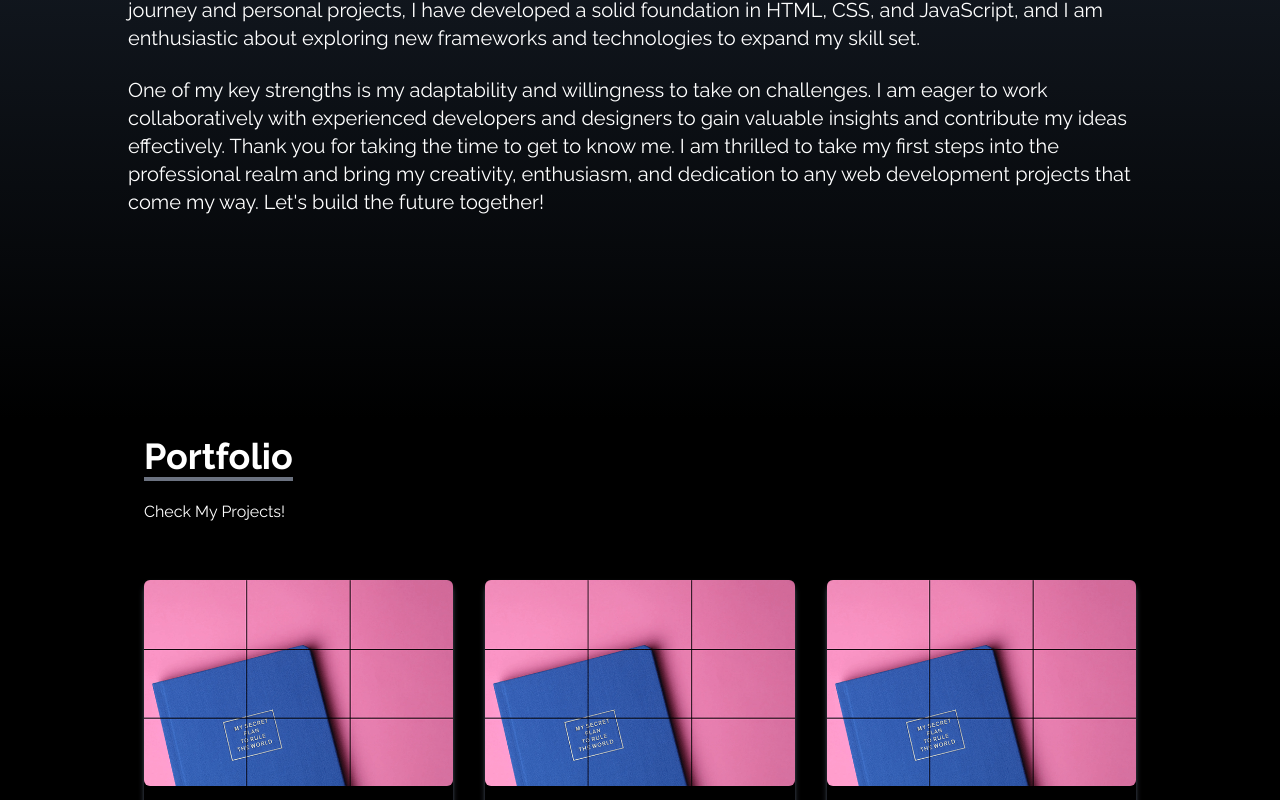
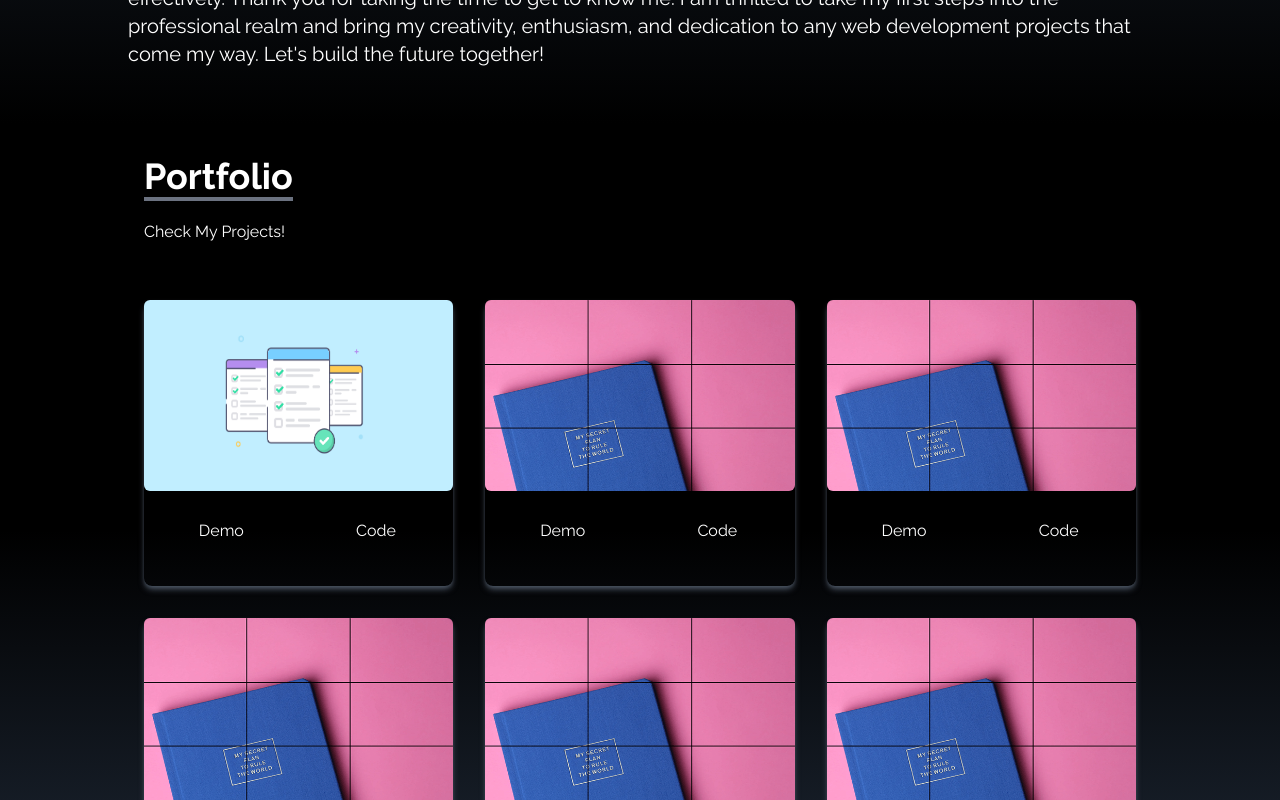
Before and after one commit to VenkateshKWebDev/myPortfolio, a React (Create React App) app: page / in a window 1280 px wide. Shown: the part 1180-1980 px from the top of the page. Built offline with nearby package versions, Linux system fonts and the light colour scheme.

Commit message:
fix responsiveness  v 1.1

```diff
--- a/src/components/About.jsx
+++ b/src/components/About.jsx
@@ -4,7 +4,7 @@ const About = () => {
   return (
     <div
       name="About"
-      className="w-full h-screen bg-gradient-to-b from-gray-800  to-black text-white"
+      className="w-full h-full p-8 bg-gradient-to-b from-gray-800  to-black text-white"
     >
       <div className="max-w-screen-lg flex flex-col justify-center mx-auto w-full h-full">
         <div className="pb-8">
--- a/src/components/Home.jsx
+++ b/src/components/Home.jsx
@@ -7,7 +7,7 @@ const Home = () => {
   return (
     <div
       name="Home"
-      className=" h-screen w-full bg-gradient-to-b from-black via-black to-gray-800"
+      className="p-8 h-screen w-full  bg-gradient-to-b from-black via-black to-gray-800"
     >
       <div className="max-w-screen-lg mx-auto flex flex-col items-center justify-center h-full px-4 md:flex-row">
         <div className="flex flex-col justify-center h-full ">
--- a/src/components/Portifolio.jsx
+++ b/src/components/Portifolio.jsx
@@ -1,9 +1,10 @@
 import React from "react";
 import Example from "../assets/616e84980a85967c49320f81_Frame-155.png";
+import TodoImage from "../assets/todoList.png";
 
 const Portifolio = () => {
   const portifolio = [
-    { id: 1, src: Example },
+    { id: 1, src: TodoImage },
     { id: 2, src: Example },
     { id: 3, src: Example },
     { id: 4, src: Example },
@@ -13,9 +14,9 @@ const Portifolio = () => {
   return (
     <div
       name="Portfolio"
-      className="text-white w-full  bg-gradient-to-b from-black via-black to-gray-800 md:h-full "
+      className="text-white py-8 w-full h-full bg-gradient-to-b from-black via-black to-gray-800 md:h-full "
     >
-      <div className="max-w-screen-lg w-full p-4 flex flex-col justify-center mx-auto">
+      <div className="max-w-screen-lg w-full h-full px-4 flex flex-col justify-center mx-auto">
         <div className="pb-8">
           <p className=" font-bold text-4xl inline border-b-4 border-gray-500">
             Portfolio
@@ -29,7 +30,7 @@ const Portifolio = () => {
                 key={id}
                 src={src}
                 alt="myproject"
-                className=" rounded-md duration-300 hover:scale-105"
+                className=" h-2/3 w-full rounded-md duration-300 hover:scale-105"
               />
               <div className="flex items-center justify-center">
                 <button className="w-1/2 px-6 py-3 m-4 hover:scale-105 duration-200 ">
```
Also changed, not shown: src/assets/todoList.png (added).
